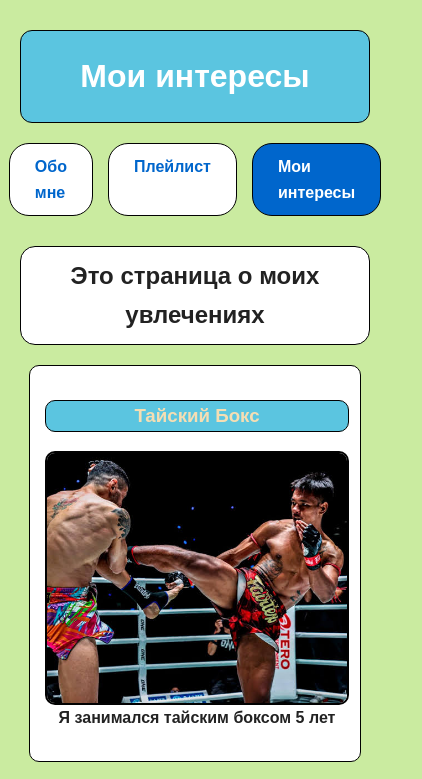
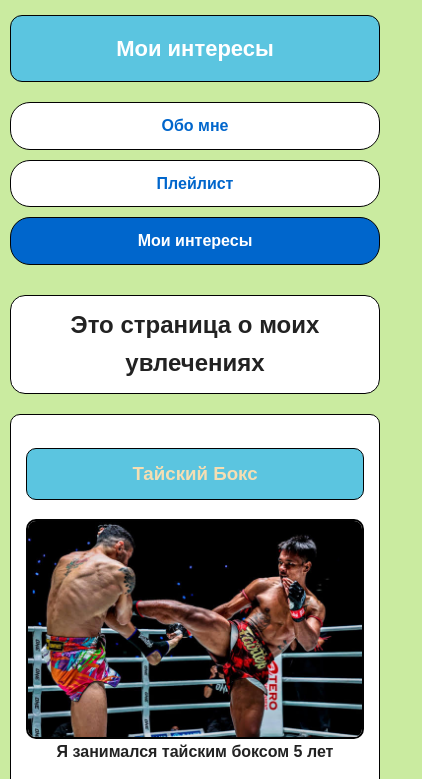
Before and after one commit to shunjux/MUIV-TASKS, a plain HTML site: page interests.html in a window 390 px wide. Shown: the top 779 px of the page, 422 px wide, since content can reach past the window. Drawn offline with Linux system fonts and the light colour scheme.

Commit message:
коммит

```diff
--- a/styles/style_for_auth.css
+++ b/styles/style_for_auth.css
@@ -1,8 +1,13 @@
+* { box-sizing: border-box; }
+
 body {
     margin: 0;
     padding: 20px;
     font-family: Arial, sans-serif;
     background-color: #6997a2;
+    display: flex;
+    flex-direction: column;
+    min-height: 100vh;
 }
 
 h1 {
@@ -13,29 +18,18 @@ h1 {
   margin: 0 0 40px;
   border-radius: 10px;
   font-size: 32px;
+  border: 1px solid #020202;
 }
 
 h2 {
-  max-width: 400px; width: 100%;
+  max-width: 400px;
+  width: 100%;
   margin: 0 auto 20px;
   padding: 10px 30px;
   background-color: #ffffff;
   border-radius: 10px;
   text-align: center;
-}
-
-h1, h2, form, footer {
-    border: 1px solid #020202;
-}
-
-.qwerty {
-    display: flex;
-    flex-direction:column;
-    max-width: 200px; width: 100%;
-}
-
-.container {
-    border-radius: 10px;
+  border: 1px solid #020202;
 }
 
 form {
@@ -45,25 +39,28 @@ form {
   padding: 30px;
   background-color: #ee908c;
   border-radius: 10px;
+  border: 1px solid #020202;
 }
 
 label {
     text-align: left;
-    margin-bottom: 10px;
+    margin-bottom: 5px;
     margin-top: 10px;
-
+    display: block;
+    font-weight: bold;
 }
 
-input {
+input, textarea, select {
     border-radius: 8px;
-    width: auto;
-    height: 20px;
+    width: 100%;
+    padding: 10px;
+    border: 1px solid #ccc;
+    font-family: inherit;
 }
 
 textarea {
-    border-radius: 8px;
-    max-width: 200px;
     max-height: 150px;
+    resize: vertical;
 }
 
 .button {
@@ -78,6 +75,8 @@ textarea {
   font-weight: bold;
   text-align: center;
   border: 2px solid transparent;
+  cursor: pointer;
+  width: 100%;
 }
 
 .button.green {
@@ -91,13 +90,18 @@ textarea {
   color: #4caf50;
 }
 
-
 footer {
     text-align: center;
     padding: 20px;
     background-color: #ffffff;
     border-radius: 12px;
     color: #555;
-    margin-top: 520px;
+    border: 1px solid #020202;
+    margin-top: auto;
+}
 
+@media (max-width: 480px) {
+  body { padding: 10px; }
+  h1 { font-size: 24px; padding: 15px; }
+  form { padding: 20px 15px; }
 }
--- a/styles/style_for_enter.css
+++ b/styles/style_for_enter.css
@@ -1,11 +1,14 @@
+* { box-sizing: border-box; }
+
 body {
-    font-family: Arial, sans-serif;
     margin: 0;
     padding: 20px;
+    font-family: Arial, sans-serif;
     background-color: #6997a2;
-    font-family: Arial, sans-serif;
+    display: flex;
+    flex-direction: column;
+    min-height: 100vh;
 }
-
 
 h1 {
   text-align: center;
@@ -15,6 +18,7 @@ h1 {
   margin: 0 0 40px;
   border-radius: 10px;
   font-size: 32px;
+  border: 1px solid #020202;
 }
 
 h2 {
@@ -25,17 +29,7 @@ h2 {
   background-color: #ffffff;
   border-radius: 10px;
   text-align: center;
-}
-
-h1, h2, form, footer {
   border: 1px solid #020202;
-}
-
-.qwerty {
-    display: flex;
-    flex-direction:column;
-    max-width: 200px; width: 100%;
-
 }
 
 form {
@@ -45,26 +39,28 @@ form {
   padding: 30px;
   background-color: #ee908c;
   border-radius: 10px;
+  border: 1px solid #020202;
 }
 
 label {
     text-align: left;
-    margin-bottom: 10px;
+    margin-bottom: 5px;
     margin-top: 10px;
-
+    display: block;
+    font-weight: bold;
 }
 
-input {
+input, textarea, select {
     border-radius: 8px;
-    width: auto;
-    height: 20px;
+    width: 100%;
+    padding: 10px;
+    border: 1px solid #ccc;
+    font-family: inherit;
 }
 
 textarea {
-    border-radius: 8px;
-    max-width: 200px;
-    width: 100%;
     max-height: 150px;
+    resize: vertical;
 }
 
 .button {
@@ -79,6 +75,8 @@ textarea {
   font-weight: bold;
   text-align: center;
   border: 2px solid transparent;
+  cursor: pointer;
+  width: 100%;
 }
 
 .button.green {
@@ -98,5 +96,12 @@ footer {
     background-color: #ffffff;
     border-radius: 12px;
     color: #555;
-  margin-top: 750px;
+    border: 1px solid #020202;
+    margin-top: auto;
 }
+
+@media (max-width: 480px) {
+  body { padding: 10px; }
+  h1 { font-size: 24px; padding: 15px; }
+  form { padding: 20px 15px; }
+}
--- a/styles/style_for_index.css
+++ b/styles/style_for_index.css
@@ -1,3 +1,4 @@
+* { box-sizing: border-box; }
 
 body {
   margin: 0;
@@ -5,8 +6,10 @@ body {
   background-color: #6997a2;
   font-family: Arial, sans-serif;
   font-size: 16px;
+  display: flex;
+  flex-direction: column;
+  min-height: 100vh;
 }
-
 
 h1 {
   text-align: center;
@@ -16,19 +19,18 @@ h1 {
   margin: 0 0 40px;
   border-radius: 10px;
   font-size: 32px;
+  border: 1px solid #020202;
 }
 
 h2 {
-    max-width: 300px; width: 100%;
+    max-width: 300px;
+    width: 100%;
     padding: 15px;
     background-color: #fff;
     border-radius: 10px;
     text-align: center;
     margin: 0 auto 20px;
-}
-
-h1, h2, button, footer {
-  border: 1px solid #020202;
+    border: 1px solid #020202;
 }
 
 .auth-section {
@@ -48,6 +50,8 @@ h1, h2, button, footer {
   font-weight: bold;
   text-align: center;
   border: 2px solid transparent;
+  cursor: pointer;
+  width: 100%;
 }
 
 .button.green {
@@ -78,5 +82,13 @@ footer {
   background-color: #ffffff;
   border-radius: 12px;
   color: #555;
-  margin-top: 940px;
+  border: 1px solid #020202;
+  margin-top: auto;
 }
+
+@media (max-width: 480px) {
+  body { padding: 10px; }
+  h1 { font-size: 24px; padding: 15px; }
+  .auth-section { flex-direction: column; align-items: center; width: 100%; max-width: 300px; margin: 0 auto; }
+  .button { padding: 12px 20px; }
+}
--- a/styles/style_for_interests.css
+++ b/styles/style_for_interests.css
@@ -1,3 +1,5 @@
+* { box-sizing: border-box; }
+
 body {
     margin: 0;
     padding: 30px 20px;
@@ -6,6 +8,9 @@ body {
     font-size: 16px;
     color: #222;
     line-height: 1.6;
+    display: flex;
+    flex-direction: column;
+    min-height: 100vh;
 }
 
 .header-container {
@@ -22,6 +27,7 @@ h1 {
     margin: 0 0 20px;
     border-radius: 12px;
     font-size: 32px;
+    border: 1px solid #020202;
 }
 
 h2 {
@@ -31,22 +37,21 @@ h2 {
     text-align: center;
     background-color: #fff;
     border-radius: 15px;
+    border: 1px solid #020202;
 }
 
 h3 {
     background-color: #5bc5e0;
     color: wheat;
     border-radius: 10px;
+    padding: 10px;
+    border: 1px solid #020202;
 }
-
-h1, h2, h3, section, footer {
-  border: 1px solid #020202;
-}
-
 
 nav {
     display: flex;
     justify-content: center;
+    flex-wrap: wrap;
     gap: 15px;
     margin-bottom: 30px;
 }
@@ -62,8 +67,7 @@ nav a {
     border: 1px solid #020202;
 }
 
-nav a:hover,
-nav a.active {
+nav a:hover, nav a.active {
     background-color: #0066cc;
     color: #ffffff;
 }
@@ -76,7 +80,7 @@ img {
     border: 2px solid #020202;
 }
 
-.wrapper {
+.wrapper, .wrapper-photos {
     display: flex;
     flex-flow: row wrap;
     justify-content: center;
@@ -86,32 +90,9 @@ img {
     margin: 0 auto 20px;
 }
 
-.interests {
-    display: flex;
-    flex-flow: column wrap;
-    max-width: 300px;
-    width: 100%;
-    padding: 15px;
-    background-color: #fff;
-    border-radius: 10px;
-    text-align: center;
-}
+.wrapper-photos { max-width: 740px; }
 
-.interests p {
-    margin-top: auto;
-    font-weight: bold;
-}
-
-.wrapper-photos {
-    display: flex;
-    flex-flow: row wrap;
-    justify-content: center;
-    gap: 20px;
-    max-width: 740px;
-    margin: 0 auto 20px;
-}
-
-.photos {
+.interests, .photos {
     display: flex;
     flex-direction: column;
     max-width: 300px;
@@ -120,9 +101,10 @@ img {
     background-color: #fff;
     border-radius: 10px;
     text-align: center;
+    border: 1px solid #020202;
 }
 
-.photos p {
+.interests p, .photos p {
     margin-top: auto;
     font-weight: bold;
 }
@@ -135,10 +117,7 @@ img {
     border-radius: 10px;
     text-align: center;
     margin: 0 auto 20px;
-}
-
-.important-block p {
-    font-weight: bold;
+    border: 1px solid #020202;
 }
 
 footer {
@@ -147,4 +126,20 @@ footer {
     background-color: #ffffff;
     border-radius: 12px;
     color: #555;
+    border: 1px solid #020202;
+    margin-top: auto;
 }
+
+@media (max-width: 768px) {
+    body { padding: 15px 10px; }
+    h1 { font-size: 26px; }
+    img { height: 200px; }
+}
+
+@media (max-width: 480px) {
+    h1 { font-size: 22px; padding: 15px; }
+    nav { flex-direction: column; gap: 10px; }
+    nav a { text-align: center; }
+    .interests, .photos { max-width: 100%; }
+    img { height: 220px; }
+}
--- a/styles/style_for_main.css
+++ b/styles/style_for_main.css
@@ -1,3 +1,7 @@
+* {
+  box-sizing: border-box;
+}
+
 html {
   background-color: #ffffff;
   scroll-behavior: smooth;
@@ -11,28 +15,23 @@ body {
   font-size: 16px;
   color: #222;
   line-height: 1.6;
+  display: flex;
+  flex-direction: column;
+  min-height: 100vh;
 }
 
-.header-container {
-  max-width: 700px;
-  width: 100%;
-  margin: 0 auto;
-}
-
-header,
-main {
+.header-container, header, main {
   max-width: 700px;
   width: 100%;
   margin: 0 auto 30px;
-
 }
 
-h1 {
+h1, #main-title {
   text-align: center;
   background-color: #5bc5e0;
   color: #ffffff;
   padding: 20px;
-  margin: 0 0 20px;
+  margin: 2px 0 20px;
   border-radius: 12px;
   font-size: 32px;
   border: 1px solid #020202;
@@ -45,13 +44,10 @@ h2, h3 {
   text-align: center;
 }
 
-h1, section, figure, footer {
-  border: 1px solid #020202;
-}
-
 nav {
   display: flex;
   justify-content: center;
+  flex-wrap: wrap;
   gap: 15px;
   margin-bottom: 30px;
 }
@@ -67,36 +63,17 @@ nav a {
   border: 1px solid #020202;
 }
 
-nav a:hover,
-nav a.active {
-    background-color: #0066cc;
-    color: #ffffff;
+nav a:hover, nav a.active {
+  background-color: #0066cc;
+  color: #ffffff;
 }
 
-#main-title {
-  text-align: center;
-  font-size: 32px;
-  color: #ffffff;
-  background-color: #5bc5e0;
-  padding: 20px;
-  margin: 2px 0 20px;
-  border-radius: 12px;
-}
-
-figure {
-  text-align: center;
+figure, section {
   background-color: #ffffff;
   padding: 20px;
   border-radius: 12px;
-  margin: 0 0 30px;
-}
-
-section {
-  background-color: #ffffff;
-  padding: 25px 30px;
-  margin-bottom: 20px;
-  border-radius: 12px;
-  box-shadow: 0 4px 15px rgba(0, 0, 0, 0.08);
+  margin-bottom: 30px;
+  border: 1px solid #020202;
 }
 
 figure img {
@@ -109,12 +86,8 @@ figcaption {
   margin-top: 10px;
   color: #555;
   font-style: italic;
+  text-align: center;
 }
-
-.info {
-  padding-left: 30px;
-}
-
 
 .p {
   background-color: #f5f5f5;
@@ -125,7 +98,7 @@ figcaption {
 }
 
 ul, ol {
-  padding-left: 25px;
+  padding-left: 20px;
   margin: 0;
 }
 
@@ -136,34 +109,26 @@ li {
   border-radius: 6px;
 }
 
-li:first-child {
-  font-weight: bold;
-  color: #000;
-}
-
-li:nth-child(2) {
-  color: rgb(12, 88, 76);
-}
-
 li a {
   color: #0066cc;
   text-decoration: none;
 }
 
-li a:hover {
-  text-decoration: underline;
+.table-wrapper {
+  overflow-x: auto;
+  width: 100%;
 }
 
 table {
   width: 100%;
   margin: 20px 0;
   border-radius: 10px;
+  border-collapse: collapse;
 }
 
 th, td {
   padding: 12px 15px;
   text-align: center;
-  border-bottom: 1px solid #ddd;
   border: 1px solid #020202;
 }
 
@@ -173,18 +138,14 @@ th {
   font-weight: bold;
 }
 
-tbody td {
+tbody td, tfoot td {
   background-color: #ffffff;
 }
 
-tfoot td {
-  background-color: #ffffff;
-}
-
-.video-section p {
-  font-weight: bold;
-  color: #000;
-  text-align: center;
+.video-section video {
+  max-width: 100%;
+  height: auto;
+  border-radius: 10px;
 }
 
 footer {
@@ -193,4 +154,19 @@ footer {
   background-color: #ffffff;
   border-radius: 12px;
   color: #555;
+  border: 1px solid #020202;
+  margin-top: auto;
 }
+
+@media (max-width: 768px) {
+  body { padding: 15px 10px; }
+  h1 { font-size: 26px; }
+  section { padding: 15px; }
+}
+
+@media (max-width: 480px) {
+  h1 { font-size: 22px; padding: 15px; }
+  nav { flex-direction: column; gap: 10px; }
+  nav a { text-align: center; }
+  table { display: block; overflow-x: auto; white-space: nowrap; }
+}
--- a/styles/style_for_playlist.css
+++ b/styles/style_for_playlist.css
@@ -1,3 +1,5 @@
+* { box-sizing: border-box; }
+
 body {
   margin: 0;
   padding: 30px 20px;
@@ -6,6 +8,9 @@ body {
   font-size: 16px;
   color: #222;
   line-height: 1.6;
+  display: flex;
+  flex-direction: column;
+  min-height: 100vh;
 }
 
 .header-container {
@@ -22,18 +27,19 @@ h1 {
   margin: 0 0 20px;
   border-radius: 12px;
   font-size: 32px;
+  border: 1px solid #020202;
 }
 
-h1, h2, section, audio, footer {
+h1, h2, section, footer {
   border: 1px solid #020202;
 }
 
 nav {
   display: flex;
   justify-content: center;
+  flex-wrap: wrap;
   gap: 15px;
   margin-bottom: 30px;
-
 }
 
 nav a {
@@ -47,24 +53,19 @@ nav a {
   border: 1px solid #020202;
 }
 
-nav a:hover,
-nav a.active {
+nav a:hover, nav a.active {
     background-color: #0066cc;
     color: #ffffff;
 }
 
-
-section h2 {
-    text-align: center;
-}
-
 aside {
   margin-bottom: 30px;
-  color:grey;
+  color: grey;
+  font-size: 14px;
 }
 
 .top-3 {
-    max-width: 300px;
+    max-width: 340px;
     width: 100%;
     padding: 20px;
     background-color: #fff;
@@ -78,15 +79,15 @@ aside {
     display: block;
     border-radius: 10px;
     border: 2px solid #020202;
-
+    margin-bottom: 15px;
 }
 
 .top-3 audio {
     width: 100%;
     margin-top: 10px;
     border-radius: 10px;
+    max-width: 100%;
 }
-
 
 footer {
   text-align: center;
@@ -94,4 +95,13 @@ footer {
   background-color: #ffffff;
   border-radius: 12px;
   color: #555;
+  margin-top: auto;
 }
+
+@media (max-width: 480px) {
+  body { padding: 15px 10px; }
+  h1 { font-size: 22px; padding: 15px; }
+  nav { flex-direction: column; gap: 10px; }
+  nav a { text-align: center; }
+  .top-3 { max-width: 100%; padding: 15px; }
+}
```
Lines whose indentation alone changed are shown as unchanged.
